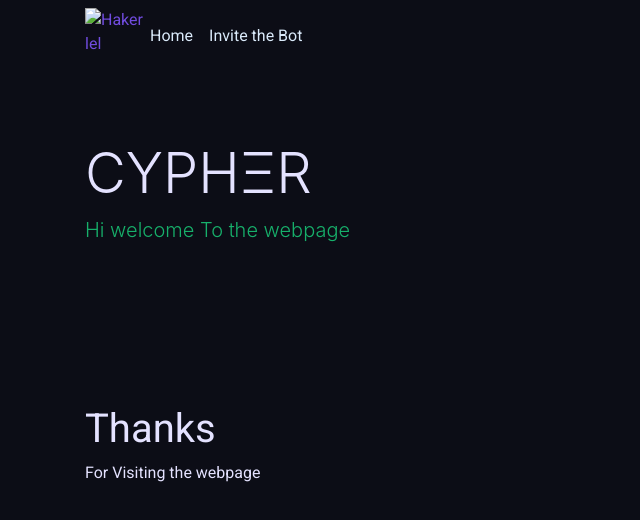
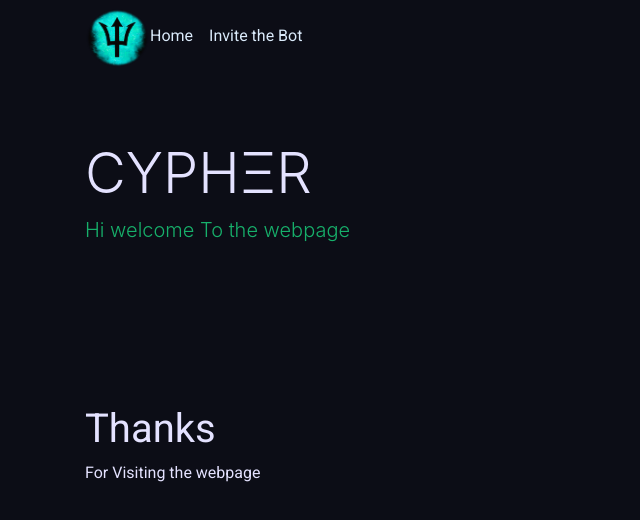
Before and after one commit to P3RCY-D3V/CYPHER, a plain HTML site: page index.html in a window 1280 px wide. Shown: the whole page, without its empty margins (0-640 px from the left). Drawn offline with nearby package versions, Linux system fonts and the light colour scheme; a web font is replaced by a local one.

Commit message:
Update index.html

```diff
--- a/index.html
+++ b/index.html
@@ -28,7 +28,7 @@
         </button>
         <div class="collapse navbar-collapse" id="navbarNavAltMarkup">
           <div class="nav">
-            <a href="index.html"><img src="CYPHER PERCY" align=right alt='Haker lel' width="65" height="60"></a>
+            <a href="index.html"><img src="CYPHER PERCY.png" align=right alt='Haker lel' width="65" height="60"></a>
             <a href="index.html" class="pl-md-0 p-3 text-light">Home</a>
             <a href="https://dsc.gg/cypher" class="pl-md-0 p-3 text-light">Invite the Bot</a>
           </div>
```
